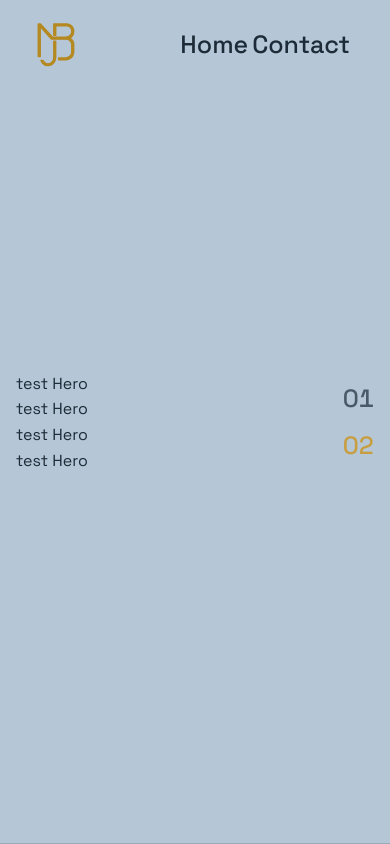
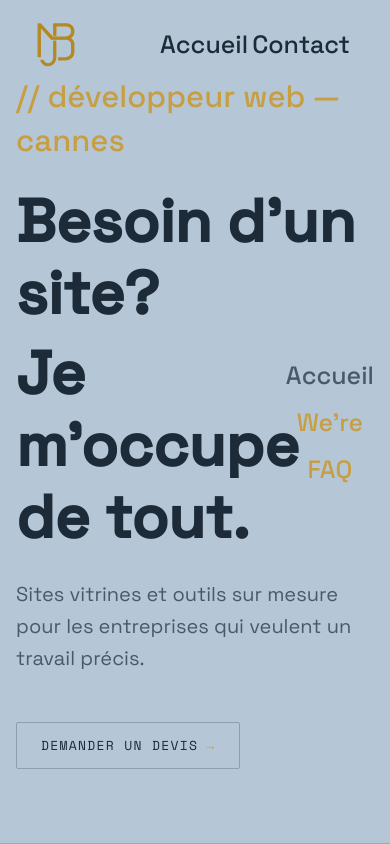
Before and after one commit to madebyjoao/madebyjoaofr, a Vue app in the folder client/: page / in a window 390 px wide. Built offline with nearby package versions, Linux system fonts and the light colour scheme; some icons are missing.

Commit message:
Hero done and ready for testing

```diff
--- a/client/index.html
+++ b/client/index.html
@@ -1,10 +1,10 @@
 <!DOCTYPE html>
-<html lang="">
+<html lang="fr">
   <head>
     <meta charset="UTF-8">
     <link rel="icon" href="/favicon.ico">
     <meta name="viewport" content="width=device-width, initial-scale=1.0">
-    <title>madebyjoao</title>
+    <title>madebyjoao — développeur web à Cannes</title>
     <script>
       const t = localStorage.getItem('theme')
         ?? (matchMedia('(prefers-color-scheme: dark)').matches ? 'dark' : 'light')
--- a/client/src/assets/main.css
+++ b/client/src/assets/main.css
@@ -194,7 +194,7 @@ body {
 
 h1, h2, h3, h4 {
   color: var(--color-heading);
-  font-weight: 500;
+  font-weight: 600;
   line-height: 1.2;
 }
 
--- /dev/null
+++ b/client/src/components/home/HomeFAQ.vue
@@ -0,0 +1,22 @@
+<template>
+       <section id="faq" class="snap-start min-h-full flex flex-col justify-center px-4 md:px-6 bg-surface-raised">
+
+
+        <div class="">
+            <div class="">
+                FAQ
+            </div>
+            <div class="">
+                FAQ
+            </div>
+            <div class="">
+                FAQ
+            </div>
+            <div class="">
+                FAQ
+            </div>
+
+        </div>
+
+    </section>
+</template>
--- a/client/src/components/home/HomeHero.vue
+++ b/client/src/components/home/HomeHero.vue
@@ -1,24 +1,26 @@
-<script>
+<template>
+  <section id="hero" class="snap-start min-h-full flex flex-col justify-center px-4 md:px-6">
+    <div class="max-w-5xl mx-auto w-full">
+      <span class="tobular text-accent font-medium text-xl">// développeur web — cannes</span>
 
-</script>
+      <h1 class="tobular text-6xl mt-6 max-w-4xl ">
+        Besoin d'un site?
+        <span class="block mt-2">Je m'occupe de tout.</span>
+      </h1>
 
-<template>
+      <p class="text-md text-ink-soft mt-6 max-w-4xl">
+        Sites vitrines et outils sur mesure pour les entreprises
+        qui veulent un travail précis.
+      </p>
 
-    <section id="hero" class="snap-start min-h-full flex flex-col justify-center px-4 md:px-6">
-
-        <div class="">
-            test Hero
-        </div>
-        <div class="">
-            test Hero
-        </div>
-        <div class="">
-            test Hero
-        </div>
-        <div class="">
-            test Hero
-        </div>
-
-    </section>
-
+      <RouterLink
+        to="/contact"
+        class="inline-flex items-center gap-2 microlabel text-ink mt-12
+               border border-line hover:border-line-hover rounded-xs px-6 py-3
+               transition-colors duration-(--dur-fast) ease-out-machined"
+      >
+        Demander un devis <span class="text-accent">→</span>
+      </RouterLink>
+    </div>
+  </section>
 </template>
--- a/client/src/components/home/SideNav.vue
+++ b/client/src/components/home/SideNav.vue
@@ -3,8 +3,9 @@ import { ref, onMounted, onUnmounted } from 'vue'
 
 // static data — plain const
 const navItems = [
-  { id: 'hero', label: '01' },
-  { id: 'presentation', label: '02' },
+  { id: 'hero', label: '01', mark: 'Accueil' },
+  { id: 'presentation', label: '02', mark: 'We\'re' },
+  { id: 'faq', label: '03', mark: 'FAQ' },
 ]
 
 // state that changes — ref
@@ -49,7 +50,7 @@ const scrollToSection = (id) => {
             class="tabular text-lg font-medium transition-colors duration-(--dur-fast) ease-out-machined"
             :class="activeId === item.id ? 'text-ink-soft' : 'text-accent hover:text-ink-soft'"
             >
-        {{ item.label }}
+            {{ activeId === item.mark ? item.label : item.mark }}
         </a>
     </nav>
 </template>
--- a/client/src/components/public/Footer.vue
+++ b/client/src/components/public/Footer.vue
@@ -30,7 +30,7 @@ const toggleFooter = () => (isFooterOpen.value = !isFooterOpen.value)
 
     <footer id="site-footer" class="bg-inverse border-t border-inverse-line">
         <div class="max-w-5xl mx-auto px-4 md:px-6 py-6">
-            <p class="microlabel text-inverse-ink-soft">© 2026 madebyjoao — 43.70°N 7.26°E</p>
+            <p class="microlabel text-inverse-ink-soft">© 2026 madebyjoao - 43.55°N 7.01°E</p>
         </div>
     </footer>
   </div>
--- a/client/src/components/public/Navbar.vue
+++ b/client/src/components/public/Navbar.vue
@@ -5,7 +5,7 @@
 
 <template>
     <nav class="flex items-center justify-between gap-1 md:gap-4 tabular text-lg font-medium">
-        <RouterLink :to="{ name: 'home' }">Home</RouterLink>
+        <RouterLink :to="{ name: 'home' }">Accueil</RouterLink>
         <RouterLink :to="{ name: 'contact' }">Contact</RouterLink>
         <div class="flex items-center w-5">
             <ThemeBtn />
--- a/client/src/router/index.js
+++ b/client/src/router/index.js
@@ -14,7 +14,7 @@ const router = createRouter({
           path: '',                     // default child → matches "/"
           name: 'home',
           component: HomeView,          // eager: landing page, no delay
-          meta: { fullHeight: true, title: 'Home' },
+          meta: { fullHeight: true, title: 'Accueil' },
         },
         {
           path: 'contact',              // no leading slash!
--- a/client/src/views/HomeView.vue
+++ b/client/src/views/HomeView.vue
@@ -1,4 +1,5 @@
 <script setup>
+import HomeFAQ from '@/components/home/HomeFAQ.vue';
 import HomeHero from '@/components/home/HomeHero.vue';
 import HomePresentation from '@/components/home/HomePresentation.vue';
 
@@ -9,4 +10,5 @@ import HomePresentation from '@/components/home/HomePresentation.vue';
 	<!-- no <main> wrapper: the layout owns <main> -->
 	<HomeHero />
 	<HomePresentation />
+	<HomeFAQ />
 </template>
```
